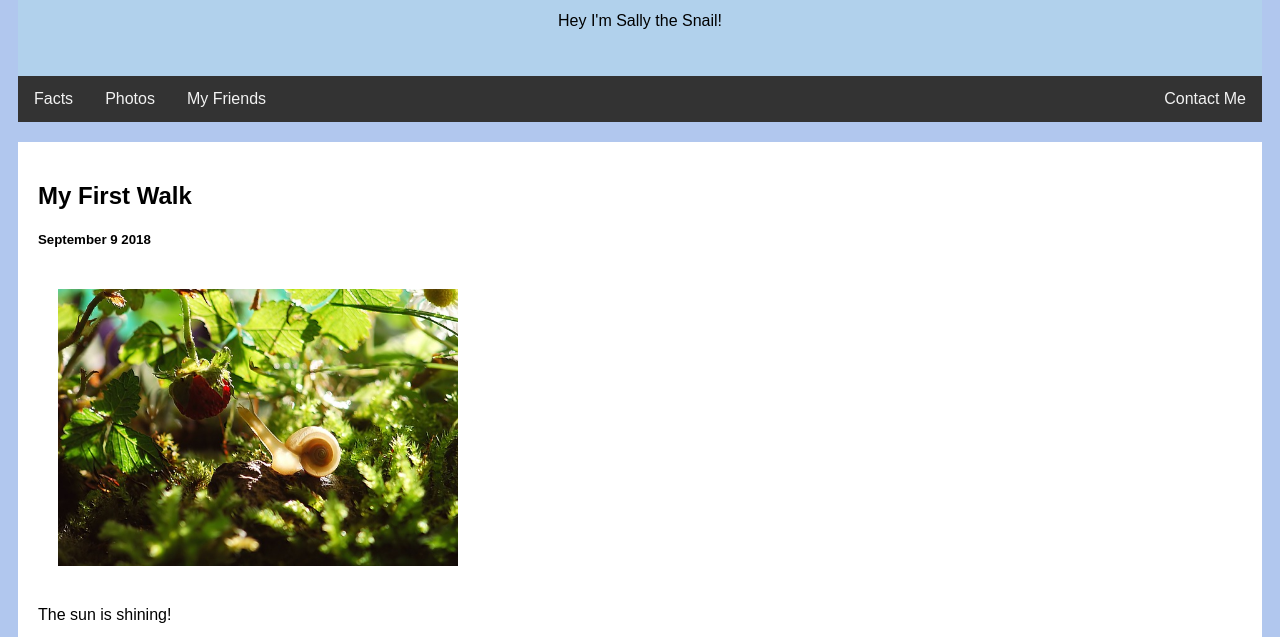
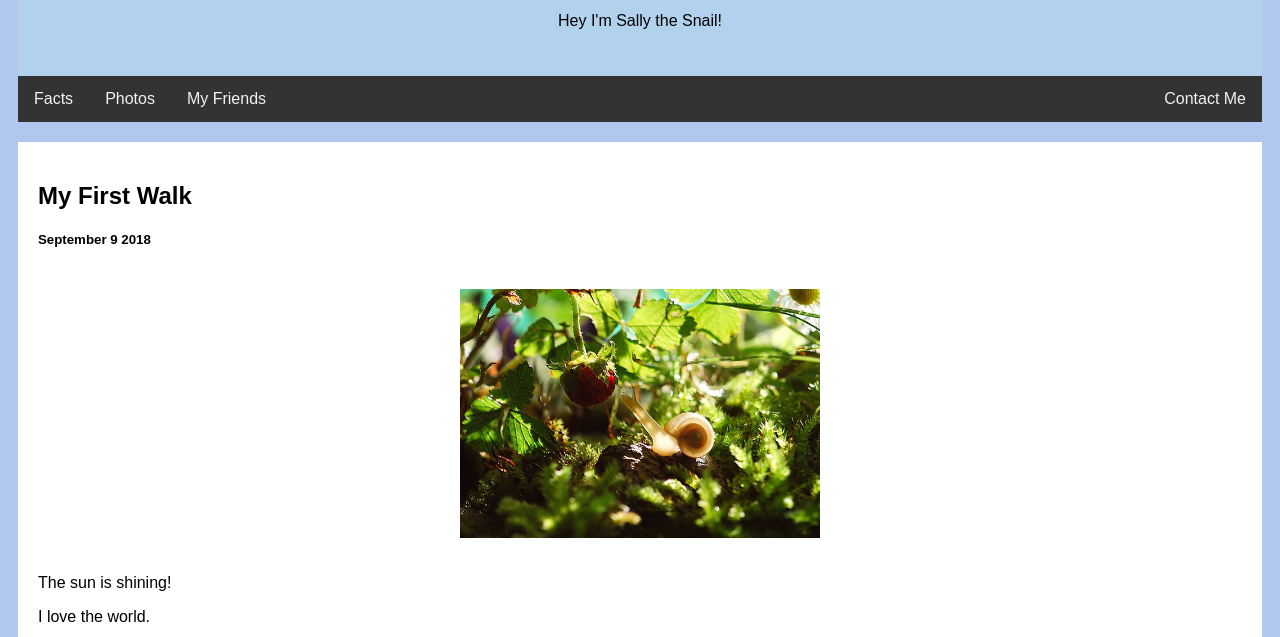
Before and after one commit to xingunicorn/snail, a plain HTML site: page about.html in a window 1280 px wide. Shown: the part 161-798 px from the top of the page. Drawn offline with Linux system fonts and the light colour scheme.

Commit message:
Update about.html

```diff
--- a/about.html
+++ b/about.html
@@ -92,8 +92,8 @@ body {
 	<h2>My First Walk</h2>
 	<h5>September 9 2018</h5>
 
-	<div class="center">
-		<img src="./images/snail.jpg" width="400px" >
+	<div>
+		<img src="./images/snail.jpg" width="400px" class="center">
 	</div>
 	<p>The sun is shining!</p>
 	<p>I love the world.</p>
```
